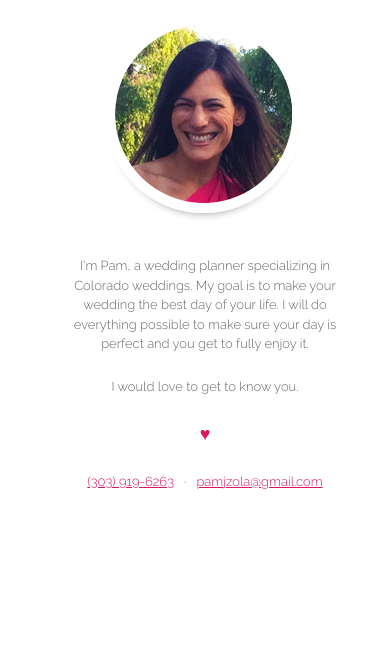
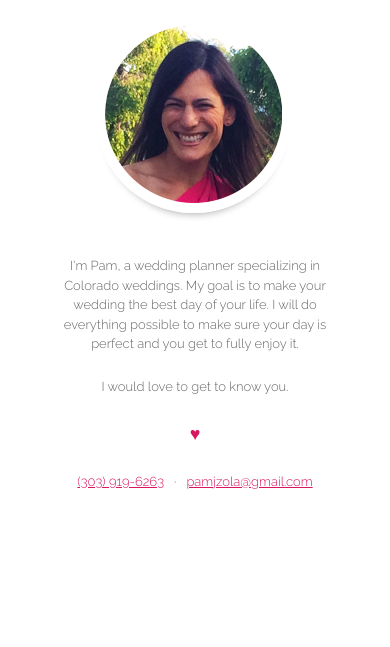
Before and after one commit to nattyzola/nattyzola.github.io, a plain HTML site: page index.html in a window 390 px wide. Shown: the part 197-844 px from the top of the page. Drawn offline with Linux system fonts and the light colour scheme.

Commit message:
more responsive work

```diff
--- a/style.css
+++ b/style.css
@@ -44,7 +44,7 @@ p {
 #content {
 	margin: auto;
 	max-width: 500px;
-	padding: 30px 10px 50px;
+	padding: 30px 0px 50px;
 	text-align: center;
 	width: 100%;
 }
```
